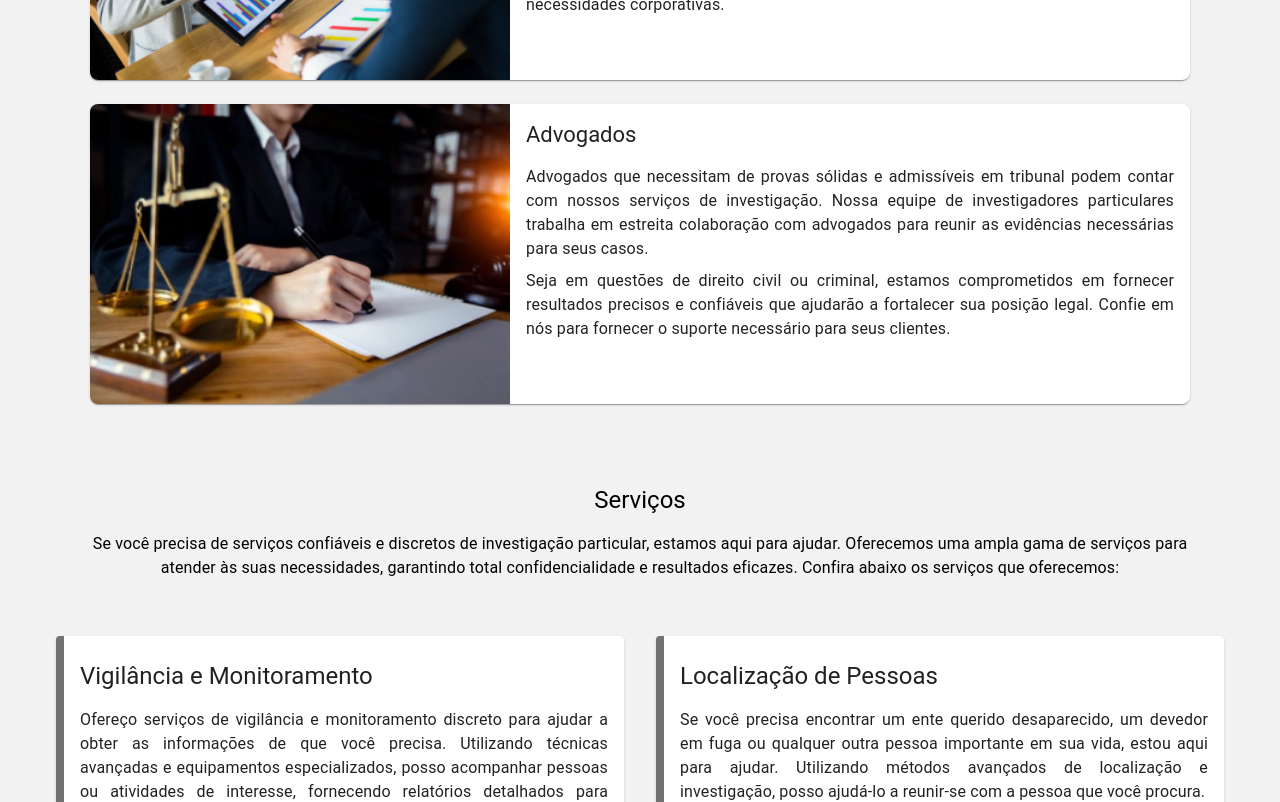
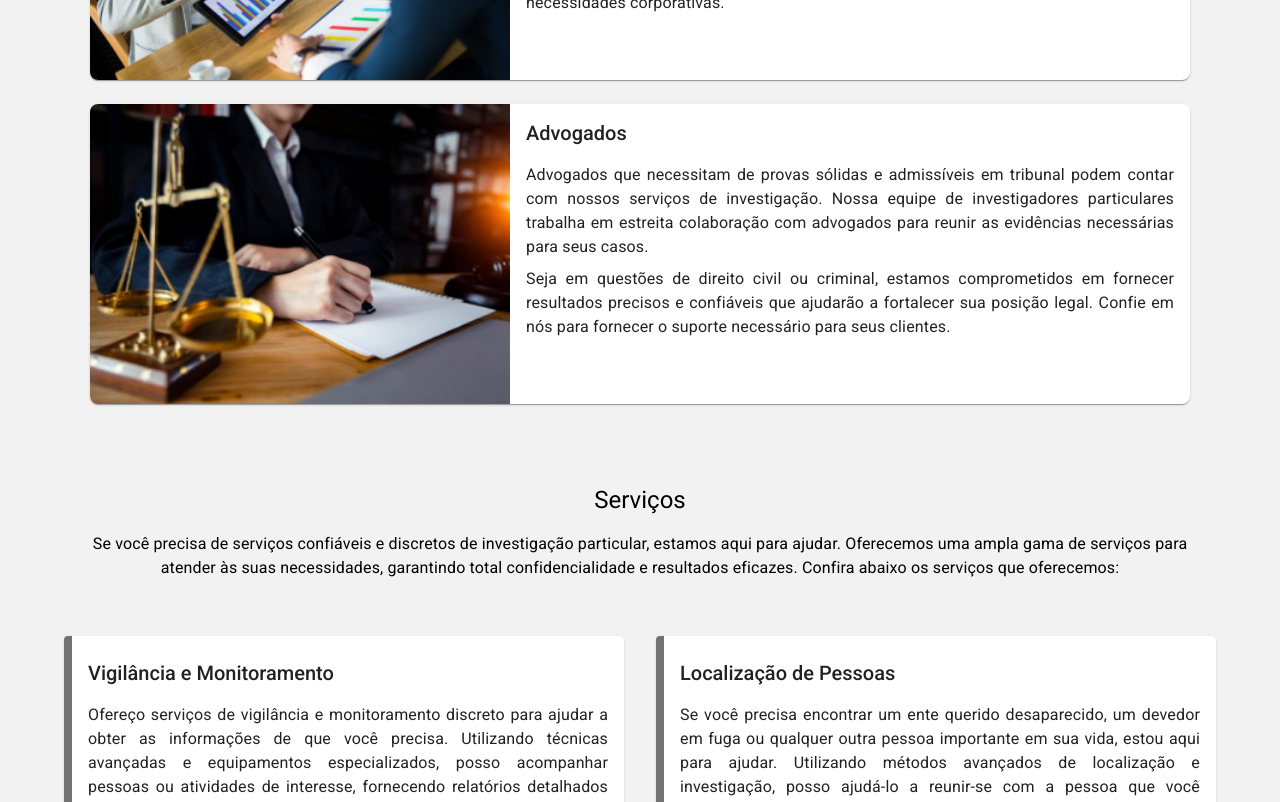
Before and after one commit to xLupus/PrivateEye-WebSite, a React (Vite) app: page / in a window 1280 px wide. Shown: the part 1280-2082 px from the top of the page. Built offline with nearby package versions, Linux system fonts and the light colour scheme.

Commit message:
Alterações na fonte e no responsivo dos serviços

```diff
--- a/package.json
+++ b/package.json
@@ -12,6 +12,7 @@
   "dependencies": {
     "@emotion/react": "^11.11.4",
     "@emotion/styled": "^11.11.5",
+    "@fontsource/roboto": "^5.0.13",
     "@hookform/resolvers": "^3.4.2",
     "@mui/material": "^5.15.17",
     "@phosphor-icons/react": "^2.1.5",
--- a/src/App.jsx
+++ b/src/App.jsx
@@ -7,7 +7,7 @@ import services from "./data/services.json";
 import info from "./data/info.js";
 import faq from "./data/faq.json";
 import holmes from "./assets/holmes.jpg";
-import { CaretDown, User } from "@phosphor-icons/react";
+import { BuildingOffice, CaretDown, Clock, Envelope, Phone, User } from "@phosphor-icons/react";
 import LogoBanner from "./assets/logo/logo-banner.jpg";
 import { useForm } from "react-hook-form";
 import { zodResolver } from "@hookform/resolvers/zod";
@@ -67,7 +67,7 @@ export const App = () => {
                     </Stack>
                 </Stack>
 
-                <Box maxWidth={{ xs: "lg", xl: "xl" }} marginX={'auto'} paddingX={{ xs: 2, md: 3, xl: 5 }}>
+                <Box maxWidth={{ xs: "lg", xl: "xl" }} marginX={'auto'} paddingX={{ xs: 3, md: 6, xl: 12 }}>
                     {/* Publico Alvo */}
                     <Stack gap={3} alignItems={'center'} paddingBottom={5} marginTop={-8}/*  bgcolor={{xl: "green"}} */>
                         <Stack gap={{ xs: 3, xl: 4 }} direction={{ xl: "row" }}>
@@ -83,7 +83,7 @@ export const App = () => {
                                     }}
                                     viewport={{ once: true }}
                                     sx={{
-                                        maxWidth: { xs: 450, md: 1100 },
+                                        maxWidth: { xs: 450, md: 1100, xl: 450 },
                                         display: 'flex',
                                         flexDirection: { xs: 'column', md: 'row', xl: "column" },
                                         flex: 1,
@@ -99,7 +99,7 @@ export const App = () => {
                                     <Box>
                                         <CardHeader
                                             title={group.target}
-                                            titleTypographyProps={{ fontSize: 22, fontWeight: 'semibold' }}
+                                            titleTypographyProps={{ fontSize: 20, fontWeight: 500 }}
                                             sx={{ paddingBottom: 0 }}
                                         />
 
@@ -125,7 +125,7 @@ export const App = () => {
                                 <Grid
                                     item
                                     xs={2}
-                                    md={1}
+                                    lg={1}
                                     paddingX={{ xs: 0, sm: 1, md: 2 }}
                                     paddingY={{ xs: 3, sm: 2, md: 3 }}
                                     key={job.name}
@@ -135,8 +135,15 @@ export const App = () => {
                                     transition={{ delay: 0, duration: 2 }}
                                     viewport={{ once: true }}
                                 >
-                                    <Card sx={{ height: '100%', paddingY: 1, borderLeft: 8, borderColor: '#727272' }}  >
-                                        <CardHeader title={job.name} sx={{ paddingBottom: 0 }} />
+                                    <Card sx={{ height: '100%', paddingTop: 1, borderLeft: 8, borderColor: '#727272' }}  >
+                                        <CardHeader
+                                            title={job.name}
+                                            titleTypographyProps={{
+                                                fontSize: 20,
+                                                fontWeight: 500
+                                            }}
+                                            sx={{ paddingBottom: 0 }}
+                                        />
 
                                         <CardContent sx={{ fontSize: 18 }}>
                                             <Typography textAlign={'justify'}>{job.description}</Typography>
@@ -151,6 +158,7 @@ export const App = () => {
                     <Stack gap={4} alignItems={'center'} paddingY={5}>
                         <Typography variant="h5">Sobre</Typography>
 
+                        {/* Aboult */}
                         <Stack
                             flexDirection={{ md: 'row' }}
                             gap={4}
@@ -177,8 +185,8 @@ export const App = () => {
                         <Grid
                             container
                             columns={2}
-                            columnSpacing={2}
-                            marginY={3}
+                            columnSpacing={5}
+                            rowSpacing={2}
                             component={motion.div}
                             initial={{ opacity: 0 }}
                             whileInView={{ opacity: 1 }}
@@ -192,8 +200,16 @@ export const App = () => {
                                             avatar={<User size={50} weight="fill" color="#727272" />}
                                             title={q.title}
                                             subheader={q.description}
-                                            titleTypographyProps={{ fontSize: 18 }}
-                                            subheaderTypographyProps={{ fontSize: 14, textAlign: 'justify', marginTop: 1 }}
+                                            titleTypographyProps={{
+                                                fontSize: 18,
+                                                fontWeight: 500 /* ? - Mudar */
+                                            }}
+                                            subheaderTypographyProps={{
+                                                fontSize: 16,
+                                                textAlign: 'justify',
+                                                marginTop: 1,
+                                                color: "black"
+                                            }}
                                         />
                                     </Card>
                                 </Grid>
@@ -209,7 +225,13 @@ export const App = () => {
                             transition={{ delay: 0, duration: 2 }}
                             viewport={{ once: true }}
                         >
-                            {info.law.map((paragraph, i) => <Typography key={i}>{paragraph}</Typography>)}
+                            <Typography>
+                                A <strong>Lei Nº 13432/17</strong> regulamenta a profissão de detetive particular no Brasil, estabelecendo diretrizes para a atuação ética e legal da profissão. Nossa agência opera em total conformidade com esta legislação, garantindo serviços de qualidade e respeito aos direitos de todas as partes envolvidas.
+                            </Typography>
+
+                            <Typography>
+                                Nossos serviços são conduzidos de acordo com todas as regulamentações legais aplicáveis, garantindo a legalidade e a integridade de nossas investigações.
+                            </Typography>
                         </Stack>
                     </Stack>
 
@@ -226,8 +248,21 @@ export const App = () => {
                         >
                             {faq.map(el => (
                                 <Accordion key={el.question}>
-                                    <AccordionSummary expandIcon={<CaretDown size={23} />}>{el.question}</AccordionSummary>
-                                    <AccordionDetails>{el.answer}</AccordionDetails>
+                                    <AccordionSummary
+                                        expandIcon={<CaretDown size={23} />}
+                                        sx={{
+                                            fontSize: 18,
+                                            fontWeight: 500
+                                        }}
+                                    >
+                                        {el.question}
+                                    </AccordionSummary>
+
+                                    <AccordionDetails
+                                        sx={{ fontSize: 18 }}
+                                    >
+                                        {el.answer}
+                                    </AccordionDetails>
                                 </Accordion>
                             ))}
                         </Box>
@@ -242,6 +277,7 @@ export const App = () => {
                         </Typography>
 
                         <Grid container columns={9} spacing={4}>
+                            {/* Contact Info */}
                             <Grid
                                 item
                                 xs={9}
@@ -253,24 +289,24 @@ export const App = () => {
                                 viewport={{ once: true }}
                             >
                                 <Stack gap={2}>
-                                    <Stack flexDirection={'row'}>
-                                        <Typography>Telefone:</Typography>
+                                    <Stack flexDirection={'row'} gap={1} alignItems={'center'}>
+                                        <Phone size={32} weight="fill" />
                                         <Typography>+55 (11) 12345-6789</Typography>
                                     </Stack>
 
-                                    <Stack flexDirection={'row'}>
-                                        <Typography>E-mail:</Typography>
+                                    <Stack flexDirection={'row'} gap={1} alignItems={'center'}>
+                                        <Envelope size={32} />
                                         <Typography>contato@privateeye.com</Typography>
                                     </Stack>
 
 
-                                    <Stack flexDirection={'row'}>
-                                        <Typography>Horario de Atendimento:</Typography>
-                                        <Typography>6:00 às 18:00, Segunda a Sexta</Typography>
+                                    <Stack flexDirection={'row'} gap={1} alignItems={'center'}>
+                                        <Clock size={32} />
+                                        <Typography>Atendimento das 6:00 às 18:00, Segunda a Sexta</Typography>
                                     </Stack>
 
-                                    <Stack gap={1}>
-                                        <Typography>Endereço do Escritorio:</Typography>
+                                    <Stack flexDirection={'row'} gap={1} alignItems={'center'}>
+                                        <BuildingOffice size={32} />
                                         <Typography>Baker Street, 221b - 01234-222, São Paulo - SP</Typography>
                                     </Stack>
 
@@ -287,6 +323,7 @@ export const App = () => {
                                 </Stack>
                             </Grid>
 
+                            {/* Contact Form */}
                             <Grid
                                 item
                                 xs={9}
--- a/src/data/info.js
+++ b/src/data/info.js
@@ -29,12 +29,6 @@ export default {
             ]
 
         }
-    ],
-
-    law: [
-        "A Lei Nº 13432/17 regulamenta a profissão de detetive particular no Brasil, estabelecendo diretrizes para a atuação ética e legal da profissão. Nossa agência opera em total conformidade com esta legislação, garantindo serviços de qualidade e respeito aos direitos de todas as partes envolvidas.",
-
-        "Nossos serviços são conduzidos de acordo com todas as regulamentações legais aplicáveis, garantindo a legalidade e a integridade de nossas investigações."
     ],
 
     whyus: [
--- a/src/index.css
+++ b/src/index.css
@@ -1,3 +1,8 @@
+@import '@fontsource/roboto/300.css';
+@import '@fontsource/roboto/400.css';
+@import '@fontsource/roboto/500.css';
+@import '@fontsource/roboto/700.css';
+
 body {
     margin : 0;
     padding: 0;
```
Also changed, not shown: 1 other file (tests, documents, lock files or other folders).
